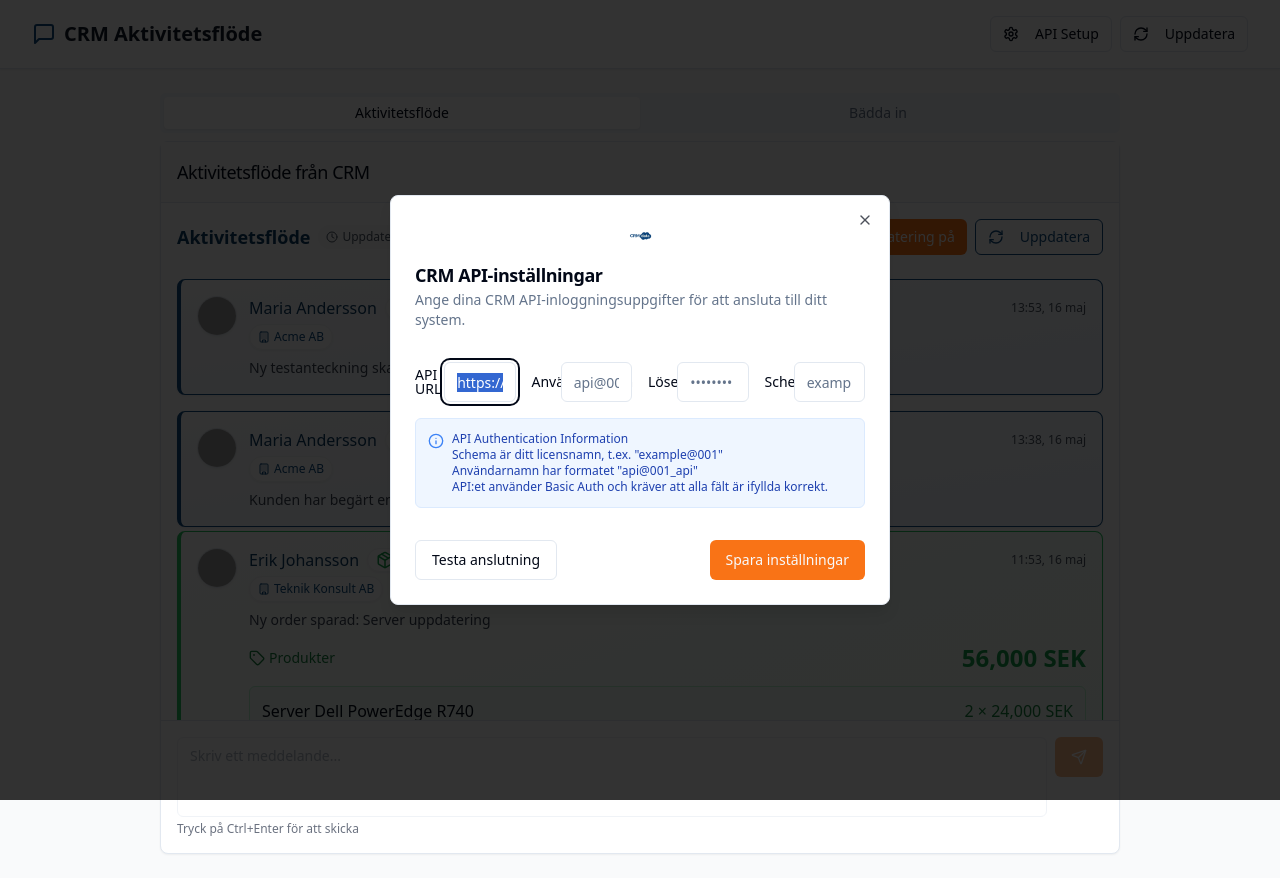
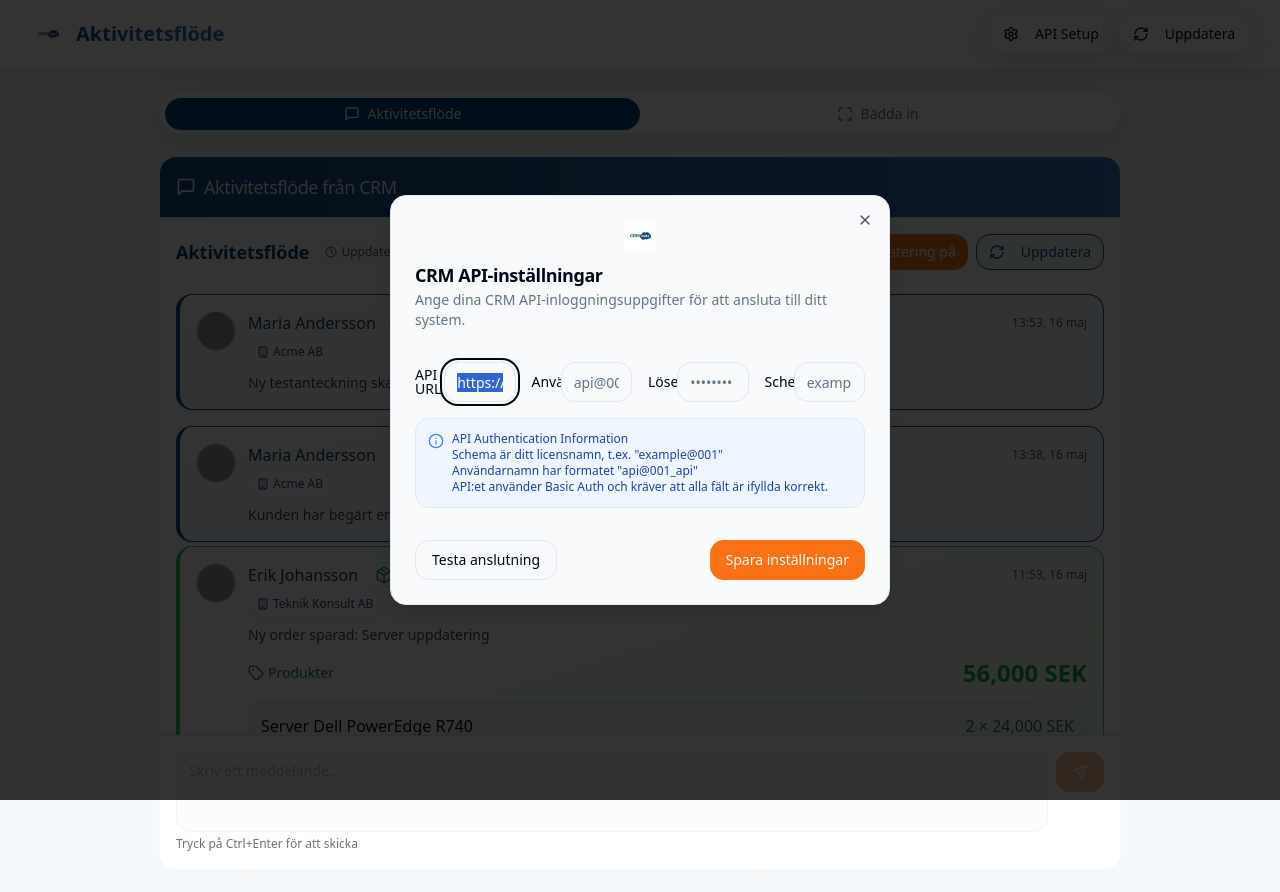
Before and after one commit to axebac01/aktivitet, a React (Vite) app: page / in a window 1280 px wide. Built offline with nearby package versions, Linux system fonts and the light colour scheme; grey boxes are pictures that could not be loaded.

Commit message:
Design: Implement slick 2025 SaaS design
Apply a modern, slick design to the application, incorporating the CRMdata logo and aiming for a 2025 SaaS aesthetic.

```diff
--- a/src/components/ActivityItem.tsx
+++ b/src/components/ActivityItem.tsx
@@ -113,9 +113,6 @@ export const ActivityItem: React.FC<ActivityItemProps> = ({
   const renderOrderDetails = () => {
     if (activity.type !== 'call' || !activity.orderDetails) return null;
 
-    console.log('Rendering order details for activity:', activity.id);
-    console.log('Order details structure:', JSON.stringify(activity.orderDetails, null, 2));
-
     // Get total value directly from orderDetails if available
     const totalValue = activity.orderDetails.totalValue || "0";
 
@@ -174,7 +171,7 @@ export const ActivityItem: React.FC<ActivityItemProps> = ({
       }`}
     >
       <Card
-        className={`border-l-4 hover:shadow-md transition-shadow ${getBorderColor(activity.type)} ${getBgColor(activity.type)}`}
+        className={`border-l-4 activity-card glass-card ${getBorderColor(activity.type)} ${getBgColor(activity.type)}`}
       >
         <CardContent className="p-4">
           <div className="flex items-start gap-3">
@@ -182,7 +179,7 @@ export const ActivityItem: React.FC<ActivityItemProps> = ({
               {activity.user.avatar ? (
                 <AvatarImage src={activity.user.avatar} alt={activity.user.name} />
               ) : null}
-              <AvatarFallback className="bg-crm-blue/10 text-crm-blue font-medium">
+              <AvatarFallback className="bg-gradient-blue text-white font-medium">
                 {getInitials(activity.user.name || activity.user.id)}
               </AvatarFallback>
             </Avatar>
--- a/src/index.css
+++ b/src/index.css
@@ -5,7 +5,7 @@
 
 @layer base {
   :root {
-    --background: 0 0% 100%;
+    --background: 210 40% 98%;
     --foreground: 222.2 84% 4.9%;
 
     --card: 0 0% 100%;
@@ -33,22 +33,15 @@
     --input: 214.3 31.8% 91.4%;
     --ring: 222.2 84% 4.9%;
 
-    --radius: 0.5rem;
+    --radius: 1rem;
 
     --sidebar-background: 0 0% 98%;
-
     --sidebar-foreground: 240 5.3% 26.1%;
-
     --sidebar-primary: 240 5.9% 10%;
-
     --sidebar-primary-foreground: 0 0% 98%;
-
     --sidebar-accent: 240 4.8% 95.9%;
-
     --sidebar-accent-foreground: 240 5.9% 10%;
-
     --sidebar-border: 220 13% 91%;
-
     --sidebar-ring: 217.2 91.2% 59.8%;
   }
 
@@ -98,5 +91,41 @@
 
   body {
     @apply bg-background text-foreground;
+    font-feature-settings: "ss01", "ss02", "cv01", "cv02", "cv03";
   }
 }
+
+@layer components {
+  .glass-card {
+    @apply bg-white/80 backdrop-blur-sm border border-white/20 shadow-lg;
+  }
+
+  .activity-card {
+    @apply transition-all hover:shadow-md hover:-translate-y-0.5 duration-300;
+  }
+
+  .text-gradient {
+    @apply bg-gradient-to-r from-crm-blue to-crm-lightBlue bg-clip-text text-transparent;
+  }
+
+  .btn-gradient {
+    @apply bg-gradient-to-r from-crm-blue to-crm-lightBlue text-white hover:from-crm-navy hover:to-crm-blue transition-all duration-300;
+  }
+}
+
+@keyframes pulse-subtle {
+  0%, 100% {
+    opacity: 1;
+  }
+  50% {
+    opacity: 0.7;
+  }
+}
+
+.animate-pulse-subtle {
+  animation: pulse-subtle 2s cubic-bezier(0.4, 0, 0.6, 1) infinite;
+}
+
+.glass-morphism {
+  @apply backdrop-blur-md bg-white/80 border border-white/20 shadow-[0_8px_32px_rgba(0,0,0,0.12)];
+}
--- a/src/pages/Embed.tsx
+++ b/src/pages/Embed.tsx
@@ -17,11 +17,11 @@ const Embed = () => {
   };
 
   return (
-    <div className="h-full flex flex-col bg-white border rounded shadow-sm">
-      <div className="p-2 flex justify-between items-center border-b bg-crm-blue text-white">
+    <div className="h-full flex flex-col glass-card rounded-lg overflow-hidden border shadow-card">
+      <div className="p-2 flex justify-between items-center border-b bg-gradient-blue text-white">
         <div className="flex items-center gap-2">
           <img
-            src="/lovable-uploads/9a9a0b86-ed92-4cd5-b26f-58b6d9dcb5a1.png"
+            src="/lovable-uploads/0270df6d-056b-46bd-b766-cb0fe841d756.png"
             alt="CRMdata Logo"
             className="h-6"
           />
@@ -31,13 +31,13 @@ const Embed = () => {
           variant="ghost"
           size="sm"
           onClick={() => setIsSettingsOpen(true)}
-          className="text-white hover:bg-crm-navy"
+          className="text-white hover:bg-crm-navy/50 hover:text-white"
         >
           <Settings className="h-4 w-4" />
         </Button>
       </div>
 
-      <div className="flex-1 overflow-y-auto">
+      <div className="flex-1 overflow-y-auto bg-gradient-to-b from-white to-secondary/30">
         <ActivityStream />
       </div>
 
--- a/src/pages/Index.tsx
+++ b/src/pages/Index.tsx
@@ -32,18 +32,23 @@ const Index = () => {
   };
 
   return (
-    <div className="min-h-screen bg-gray-50">
-      <header className="bg-white shadow-sm border-b">
+    <div className="min-h-screen bg-gradient-to-b from-background to-secondary/30">
+      <header className="bg-white shadow-soft border-b sticky top-0 z-10">
         <div className="container py-4 px-4 sm:px-6 lg:px-8 flex justify-between items-center">
-          <div className="flex items-center space-x-2">
-            <MessageSquare className="h-6 w-6 text-crm-blue" />
-            <h1 className="text-xl font-semibold text-gray-900">CRM Aktivitetsflöde</h1>
+          <div className="flex items-center space-x-3">
+            <img
+              src="/lovable-uploads/0270df6d-056b-46bd-b766-cb0fe841d756.png"
+              alt="CRMdata Logo"
+              className="h-8"
+            />
+            <h1 className="text-xl font-semibold text-gradient">Aktivitetsflöde</h1>
           </div>
           <div className="flex items-center space-x-2">
             <Button
               variant="outline"
               size="sm"
               onClick={() => setIsSettingsOpen(true)}
+              className="glass-morphism hover:bg-white/40 hover:shadow-md transition-all duration-300"
             >
               <Settings className="mr-2 h-4 w-4" />
               API Setup
@@ -52,6 +57,7 @@ const Index = () => {
               variant="outline"
               size="sm"
               onClick={handleRefreshActivities}
+              className="glass-morphism hover:bg-white/40 hover:shadow-md transition-all duration-300"
             >
               <RefreshCw className="mr-2 h-4 w-4" />
               Uppdatera
@@ -62,15 +68,24 @@ const Index = () => {
 
       <main className="container py-6 px-4 sm:px-6 lg:px-8 max-w-5xl mx-auto">
         <Tabs defaultValue="activity-stream" className="w-full">
-          <TabsList className="grid w-full grid-cols-2">
-            <TabsTrigger value="activity-stream">Aktivitetsflöde</TabsTrigger>
-            <TabsTrigger value="embed">Bädda in</TabsTrigger>
+          <TabsList className="grid w-full grid-cols-2 rounded-full p-1 glass-morphism mb-6">
+            <TabsTrigger value="activity-stream" className="rounded-full data-[state=active]:bg-primary data-[state=active]:text-white">
+              <MessageSquare className="mr-2 h-4 w-4" />
+              Aktivitetsflöde
+            </TabsTrigger>
+            <TabsTrigger value="embed" className="rounded-full data-[state=active]:bg-primary data-[state=active]:text-white">
+              <svg className="mr-2 h-4 w-4" xmlns="http://www.w3.org/2000/svg" width="24" height="24" viewBox="0 0 24 24" fill="none" stroke="currentColor" strokeWidth="2" strokeLinecap="round" strokeLinejoin="round"><path d="M8 3H5a2 2 0 0 0-2 2v3"></path><path d="M21 8V5a2 2 0 0 0-2-2h-3"></path><path d="M3 16v3a2 2 0 0 0 2 2h3"></path><path d="M16 21h3a2 2 0 0 0 2-2v-3"></path></svg>
+              Bädda in
+            </TabsTrigger>
           </TabsList>
 
-          <TabsContent value="activity-stream">
-            <Card>
-              <CardHeader className="border-b bg-gray-50 p-4">
-                <CardTitle className="text-lg font-medium">Aktivitetsflöde från CRM</CardTitle>
+          <TabsContent value="activity-stream" className="animate-fade-in">
+            <Card className="glass-card border-none shadow-card overflow-hidden">
+              <CardHeader className="border-b bg-gradient-blue p-4">
+                <CardTitle className="text-lg font-medium text-white flex items-center">
+                  <MessageSquare className="mr-2 h-5 w-5" />
+                  Aktivitetsflöde från CRM
+                </CardTitle>
               </CardHeader>
               <CardContent className="p-0 flex flex-col h-[650px]">
                 <div className="flex-1 overflow-y-auto">
@@ -84,7 +99,7 @@ const Index = () => {
             </Card>
           </TabsContent>
 
-          <TabsContent value="embed">
+          <TabsContent value="embed" className="animate-fade-in">
             <EmbedCodeGenerator />
           </TabsContent>
         </Tabs>
--- a/tailwind.config.ts
+++ b/tailwind.config.ts
@@ -103,6 +103,16 @@ export default {
 				'accordion-down': 'accordion-down 0.2s ease-out',
 				'accordion-up': 'accordion-up 0.2s ease-out',
 				'fade-in': 'fade-in 0.3s ease-out'
+			},
+			backgroundImage: {
+				'gradient-radial': 'radial-gradient(var(--tw-gradient-stops))',
+				'gradient-soft': 'linear-gradient(60deg, #abecd6 0%, #fbed96 100%)',
+				'gradient-blue': 'linear-gradient(90deg, #0F4C81 0%, #3A75C4 100%)',
+			},
+			boxShadow: {
+				'soft': '0px 4px 20px rgba(0, 0, 0, 0.08)',
+				'card': '0px 8px 24px rgba(0, 0, 0, 0.12)',
+				'elevation': '0 4px 6px -1px rgba(0, 0, 0, 0.1), 0 2px 4px -1px rgba(0, 0, 0, 0.06)',
 			}
 		}
 	},
```
Also changed, not shown: public/lovable-uploads/0270df6d-056b-46bd-b766-cb0fe841d756.png (added).
